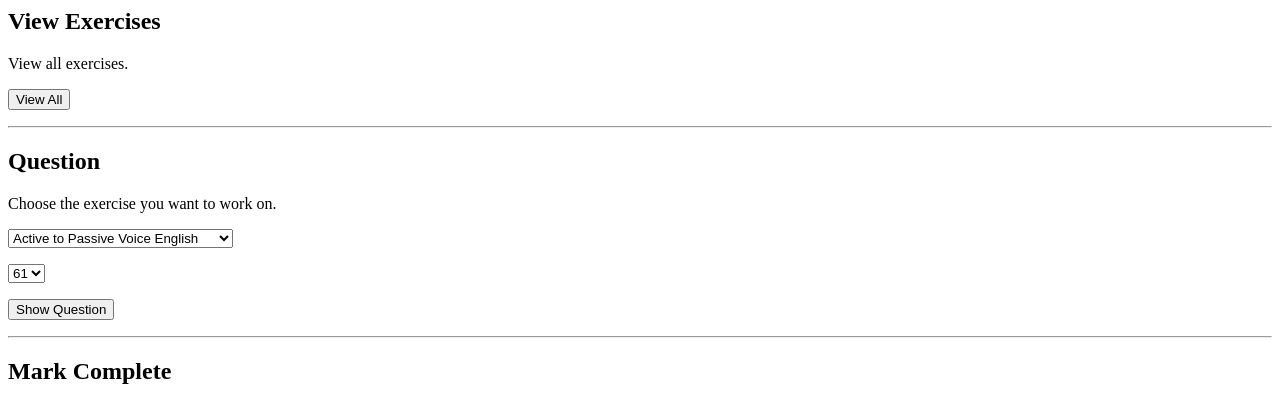
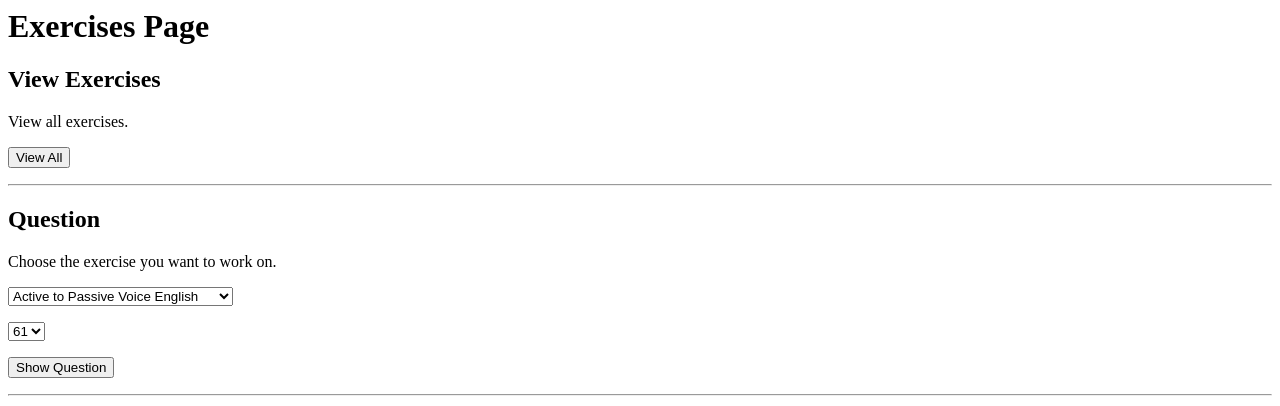
Before and after one commit to sohbatSandhu/Lingo-Exchange, a PHP site: page /exercise.php in a window 1280 px wide. Shown: the top 406 px of the page. Run offline with PHP 8.4, Linux system fonts and the light colour scheme.

Commit message:
add page header

```diff
--- a/code/exercise.php
+++ b/code/exercise.php
@@ -1,4 +1,8 @@
-<!-- Exercise Page
+<!-- Exercise Page - The script assumes you already have a server set up All OCI commands are
+  commands to the Oracle libraries. To get the file to work, you must place it
+  somewhere where your Apache server can run it, and you must rename it to have
+  a ".php" extension. You must also change the username and password on the
+  oci_connect below to be your ORACLE username and password
 -->
 
 <?php
@@ -37,6 +41,7 @@ $show_debug_alert_messages = False; // show which methods are being triggered (s
 </style>
 
 <body>
+	<h1>Exercises Page</h1>
 
 	<h2>View Exercises</h2>
 	<p>View all exercises.</p>
```
